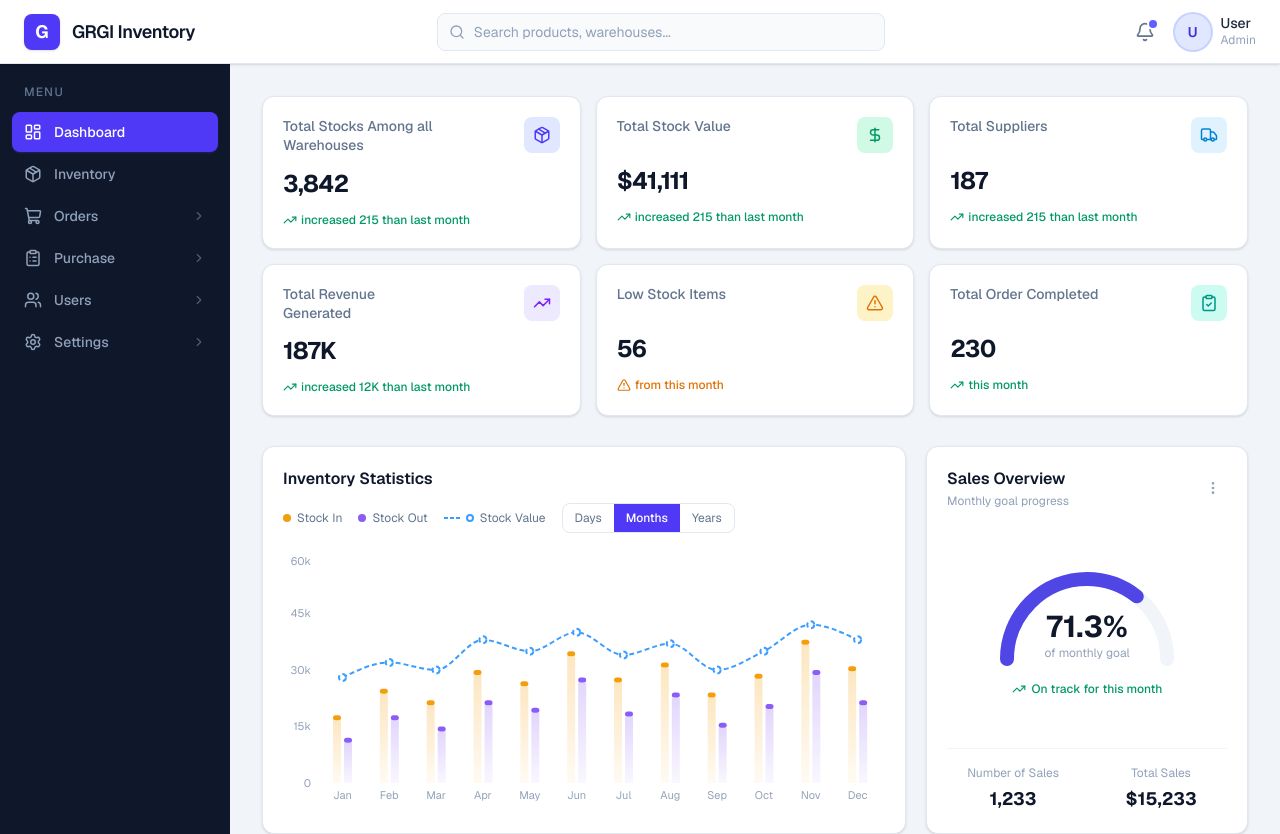
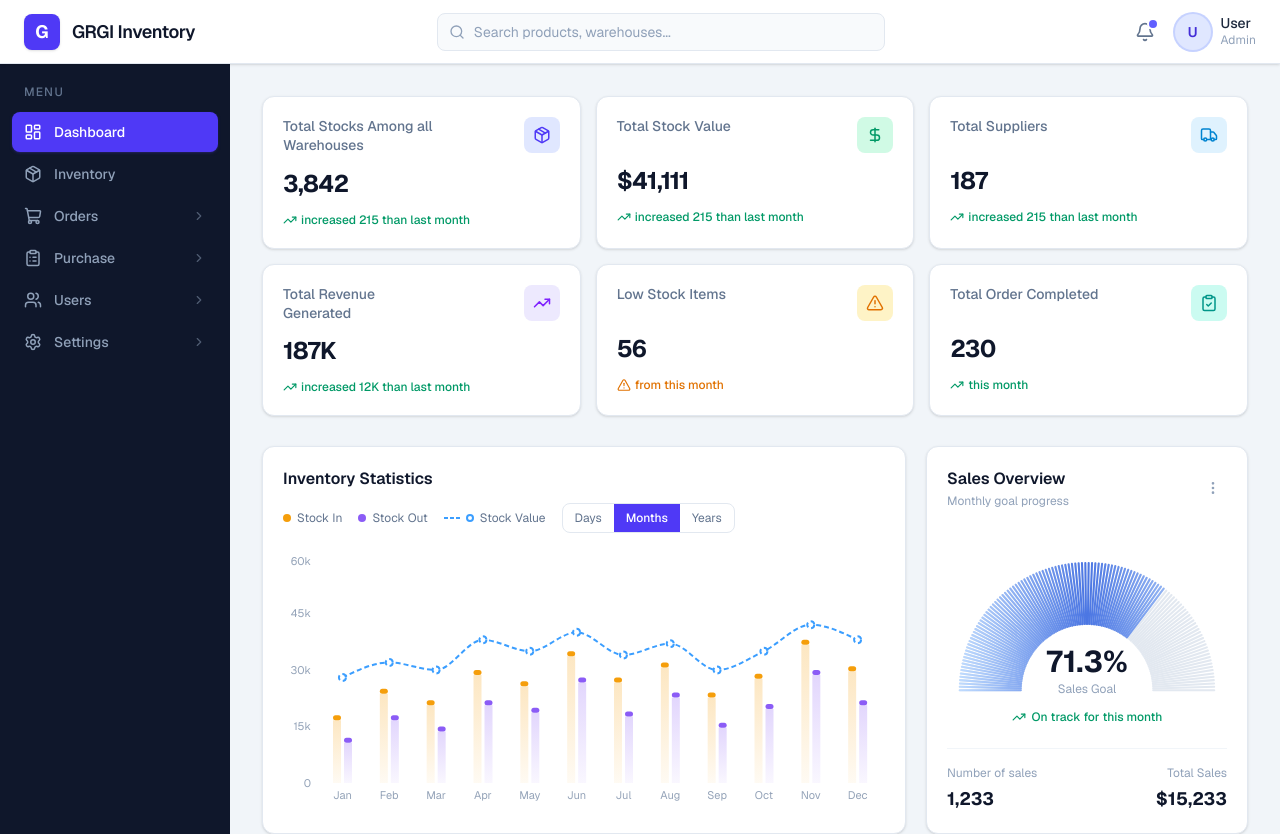
Before and after one commit to Katou69/Inventory-Management-System-, a Next.js app: page /dashboard in a window 1280 px wide. Shown: the top 834 px of the page. Built offline with nearby package versions, Linux system fonts and the light colour scheme.

Commit message:
feat: charts updated

```diff
--- a/src/components/dashboard/SalesGauge.tsx
+++ b/src/components/dashboard/SalesGauge.tsx
@@ -6,18 +6,51 @@ interface SalesGaugeProps {
   totalSales?: number
 }
 
+const W       = 220
+const H       = 130
+const CX      = 110   // centre x
+const CY      = 118   // centre y — sits near bottom so arc arches above
+const R_INNER = 52    // inner ring radius
+const R_OUTER = 100   // outer ring radius
+const N_LINES = 120   // number of radial spokes
+
+function getCenterColor(percent: number): string {
+  const t = percent / 100
+  const r = Math.round(191 - t * 162)
+  const g = Math.round(219 - t * 141)
+  const b = Math.round(254 - t * 38)
+  return `rgb(${r},${g},${b})`
+}
+
+function buildSpokes(percent: number) {
+  const spokes = []
+  for (let i = 0; i < N_LINES; i++) {
+    // t: 0 = leftmost (180°), 1 = rightmost (0°)
+    const t     = i / (N_LINES - 1)
+    const angle = Math.PI - t * Math.PI          // π → 0 (left to right)
+    const cos   = Math.cos(angle)
+    const sin   = Math.sin(angle)
+    const x1 = CX + R_INNER * cos
+    const y1 = CY - R_INNER * sin
+    const x2 = CX + R_OUTER * cos
+    const y2 = CY - R_OUTER * sin
+    const filled = t <= percent / 100
+    // Blue intensity: richer blue at centre of arc (t≈0.5), lighter at edges
+    spokes.push({ x1, y1, x2, y2, filled, t })
+  }
+  return spokes
+}
+
 export default function SalesGauge({
   percent = 71.3,
   numberOfSales = 1233,
   totalSales = 15233,
 }: SalesGaugeProps) {
-  const radius = 70
-  const circumference = Math.PI * radius
-  const progress = (percent / 100) * circumference
+  const spokes = buildSpokes(percent)
 
   return (
     <div className="bg-white rounded-xl border border-slate-200 shadow-sm p-5 flex flex-col">
-      <div className="flex items-center justify-between mb-4">
+      <div className="flex items-center justify-between mb-2">
         <div>
           <h3 className="text-base font-semibold text-slate-900">Sales Overview</h3>
           <p className="text-xs text-slate-400 mt-0.5">Monthly goal progress</p>
@@ -27,45 +60,71 @@ export default function SalesGauge({
         </button>
       </div>
 
-      <div className="flex flex-col items-center justify-center flex-1 py-4">
-        <div className="relative">
-          <svg width="180" height="100" viewBox="0 0 180 100">
-            {/* Background arc */}
-            <path
-              d="M 10 90 A 80 80 0 0 1 170 90"
-              fill="none"
-              stroke="#f1f5f9"
-              strokeWidth="14"
-              strokeLinecap="round"
-            />
-            {/* Progress arc */}
-            <path
-              d="M 10 90 A 80 80 0 0 1 170 90"
-              fill="none"
-              stroke="#4f46e5"
-              strokeWidth="14"
-              strokeLinecap="round"
-              strokeDasharray={`${(percent / 100) * 251.2} 251.2`}
-            />
+      <div className="flex flex-col items-center justify-center flex-1 py-2">
+        <div className="relative w-full">
+          <svg
+            width="100%"
+            viewBox={`0 0 ${W} ${H}`}
+            xmlns="http://www.w3.org/2000/svg"
+          >
+            <defs>
+              {/* Symmetric gradient: richer blue at centre, lighter at edges */}
+              <linearGradient id="spokeGrad" gradientUnits="userSpaceOnUse"
+                x1={CX - R_OUTER} y1="0" x2={CX + R_OUTER} y2="0">
+                <stop offset="0%"   stopColor="#bfdbfe" />
+                <stop offset="50%"  stopColor={getCenterColor(percent)} />
+                <stop offset="100%" stopColor="#bfdbfe" />
+              </linearGradient>
+              {/* Clip to only show the filled (blue) spokes */}
+              <clipPath id="filledClip">
+                <rect x="0" y="0" width={CX + R_OUTER * Math.cos(Math.PI - (percent / 100) * Math.PI) + 2} height={H} />
+              </clipPath>
+            </defs>
+
+            {/* Render all spokes grey first */}
+            {spokes.map((s, i) => (
+              <line
+                key={i}
+                x1={s.x1} y1={s.y1}
+                x2={s.x2} y2={s.y2}
+                stroke="#e2e8f0"
+                strokeWidth={1.6}
+                strokeLinecap="round"
+              />
+            ))}
+
+            {/* Render filled spokes on top with gradient colour */}
+            {spokes.filter(s => s.filled).map((s, i) => (
+              <line
+                key={i}
+                x1={s.x1} y1={s.y1}
+                x2={s.x2} y2={s.y2}
+                stroke="url(#spokeGrad)"
+                strokeWidth={1.6}
+                strokeLinecap="round"
+              />
+            ))}
           </svg>
+
+          {/* Centred label */}
           <div className="absolute inset-0 flex flex-col items-center justify-end pb-2">
-            <p className="text-3xl font-bold text-slate-900">{percent}%</p>
-            <p className="text-xs text-slate-400">of monthly goal</p>
+            <p className="text-3xl font-bold text-slate-900 leading-none">{percent}%</p>
+            <p className="text-xs text-slate-400 mt-1">Sales Goal</p>
           </div>
         </div>
 
-        <div className="flex items-center gap-1.5 mt-3 text-emerald-600 text-xs font-medium">
+        <div className="flex items-center gap-1.5 mt-1 text-emerald-600 text-xs font-medium">
           <TrendingUp className="size-3.5" />
           On track for this month
         </div>
       </div>
 
-      <div className="grid grid-cols-2 gap-4 pt-4 border-t border-slate-100 mt-2">
-        <div className="text-center">
-          <p className="text-xs text-slate-400 mb-1">Number of Sales</p>
+      <div className="grid grid-cols-2 gap-4 pt-4 border-t border-slate-100">
+        <div>
+          <p className="text-xs text-slate-400 mb-1">Number of sales</p>
           <p className="text-lg font-bold text-slate-900">{numberOfSales.toLocaleString()}</p>
         </div>
-        <div className="text-center">
+        <div className="text-right">
           <p className="text-xs text-slate-400 mb-1">Total Sales</p>
           <p className="text-lg font-bold text-slate-900">${totalSales.toLocaleString()}</p>
         </div>
```
